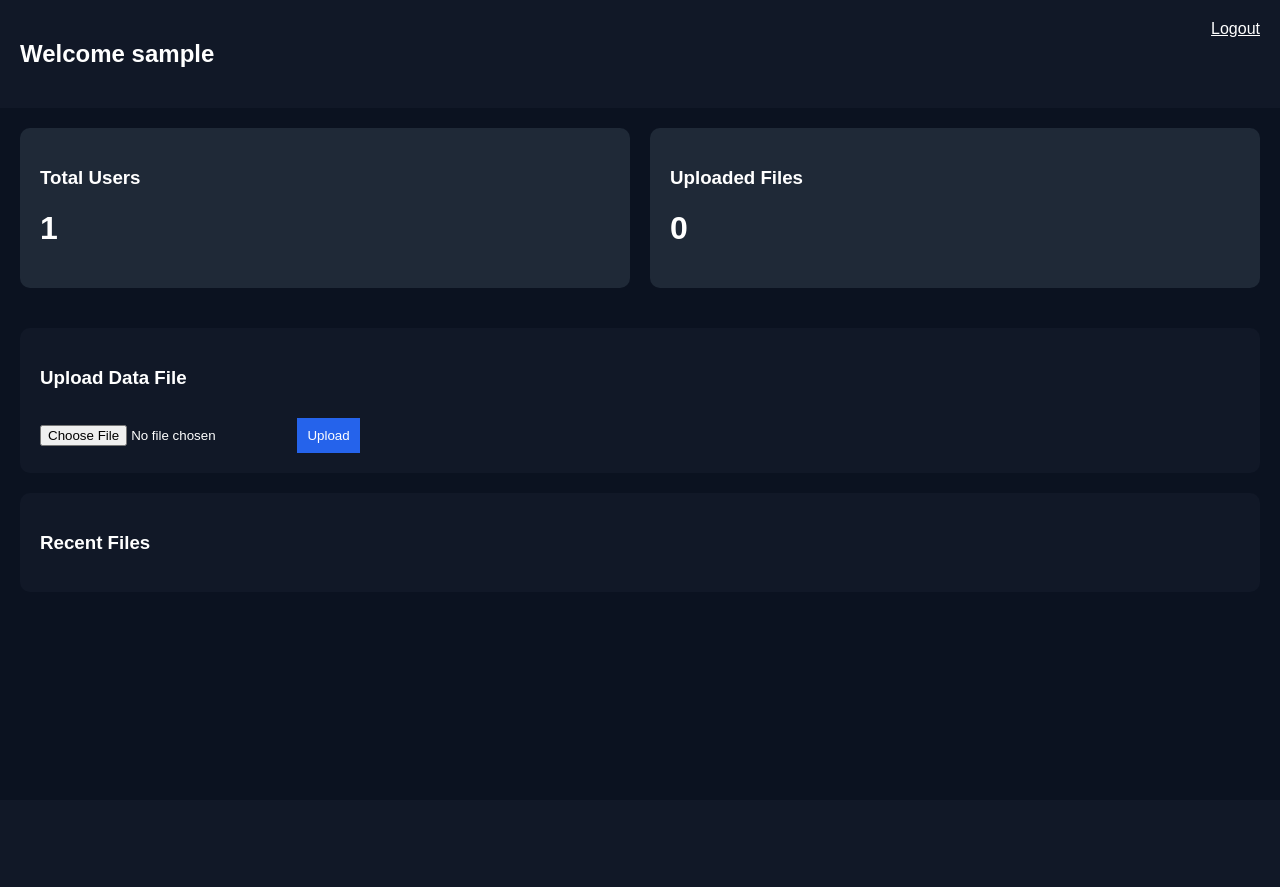
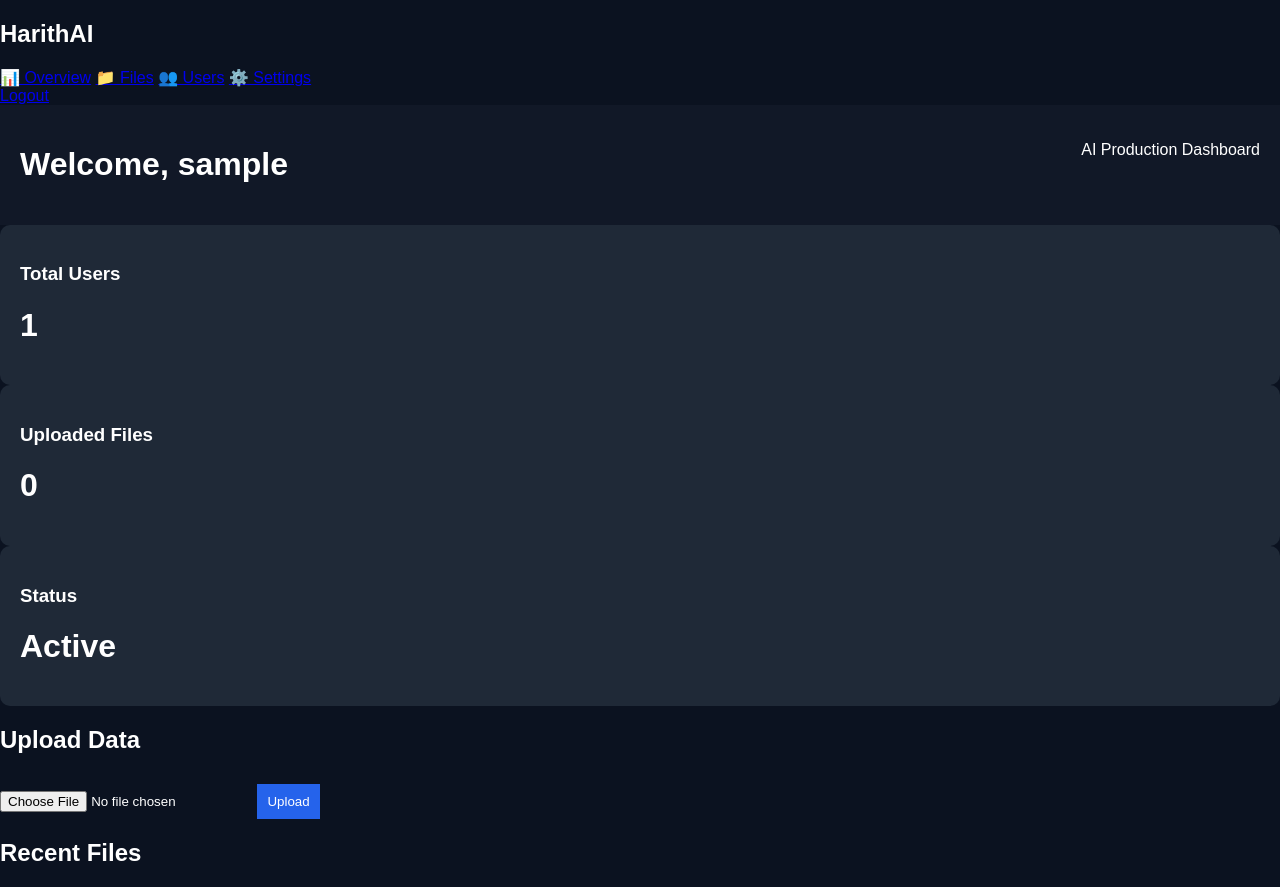
Before and after one commit to Har8-jpg/my-company-website, a Flask app: page /dashboard in a window 1280 px wide. Before the commit the page ends 549 px from the top, so only its background shows below. Run offline with Flask 3, Linux system fonts and the light colour scheme; the visitor is signed in with stand-in values (Sample User, id 1); data comes from the database, SQL or seed files in the repository.

Commit message:
Update dashboard.html

```diff
--- a/templates/dashboard.html
+++ b/templates/dashboard.html
@@ -7,12 +7,32 @@
 
 <body>
 
-<div class="topbar">
-    <h2>Welcome {{ user }}</h2>
+<div class="layout">
+
+    <!-- SIDEBAR -->
+    <div class="sidebar">
+        <h2>HarithAI</h2>
+
+        <a href="#">📊 Overview</a>
+        <a href="#">📁 Files</a>
+        <a href="#">👥 Users</a>
+        <a href="#">⚙️ Settings</a>
+
+        <div class="bottom">
             <a href="/logout">Logout</a>
         </div>
+    </div>
 
-<div class="grid">
+    <!-- MAIN -->
+    <div class="main">
+
+        <div class="topbar">
+            <h1>Welcome, {{ user }}</h1>
+            <p>AI Production Dashboard</p>
+        </div>
+
+        <!-- CARDS -->
+        <div class="cards">
 
             <div class="card">
                 <h3>Total Users</h3>
@@ -24,11 +44,16 @@
                 <h1>{{ files|length }}</h1>
             </div>
 
+            <div class="card highlight">
+                <h3>Status</h3>
+                <h1>Active</h1>
+            </div>
+
         </div>
 
         <!-- UPLOAD -->
-<div class="upload-box">
-    <h3>Upload Data File</h3>
+        <div class="panel">
+            <h2>Upload Data</h2>
 
             <form action="/upload" method="POST" enctype="multipart/form-data">
                 <input type="file" name="file" required>
@@ -36,12 +61,17 @@
             </form>
         </div>
 
-<!-- FILE LIST -->
-<div class="file-box">
-    <h3>Recent Files</h3>
+        <!-- FILES -->
+        <div class="panel">
+            <h2>Recent Files</h2>
+
             {% for f in files %}
-        <p>📄 {{ f }}</p>
+                <div class="file">📄 {{ f }}</div>
             {% endfor %}
+        </div>
+
+    </div>
+
 </div>
 
 </body>
```
Lines whose indentation alone changed are shown as unchanged.
